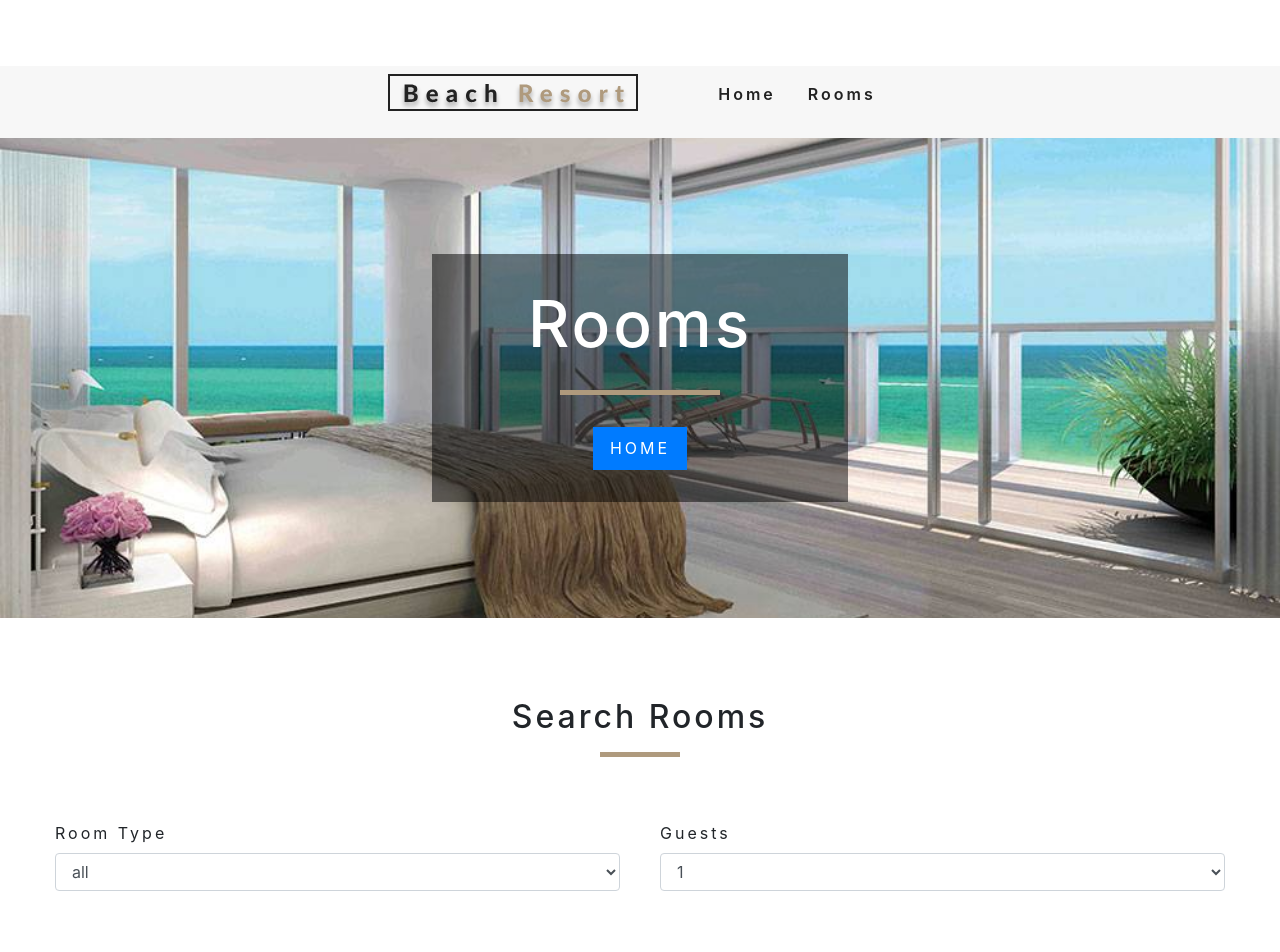
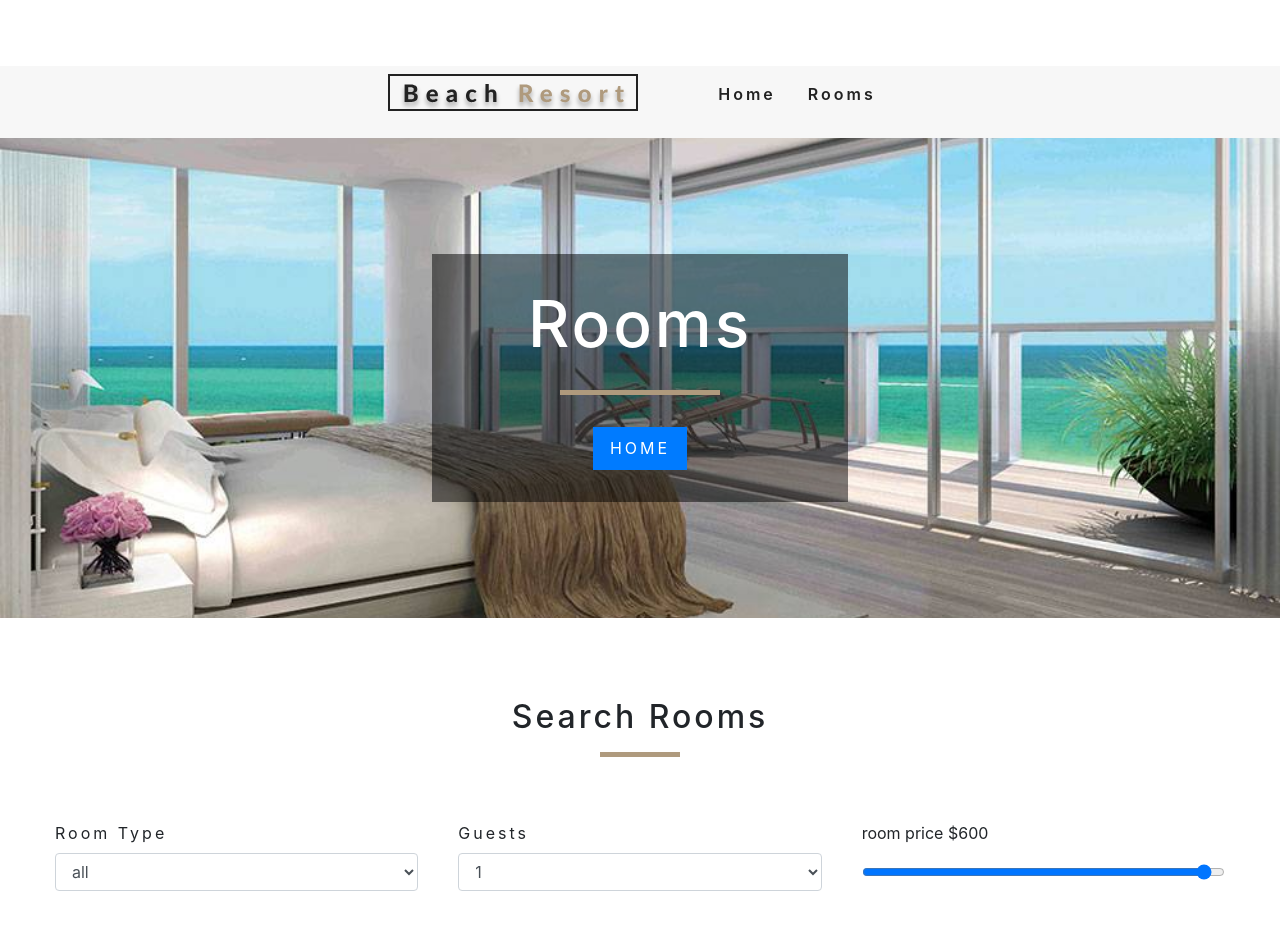
Before and after one commit to mamady310/hotel-rooms, a React (Create React App) app: page /rooms in a window 1280 px wide. Shown: the top 952 px of the page. Built offline with nearby package versions, Linux system fonts and the light colour scheme.

Commit message:
created section to filter by price

```diff
--- a/src/components/RoomsFilter.js
+++ b/src/components/RoomsFilter.js
@@ -39,14 +39,14 @@
         <section className="filter-container">
        <Title title="Search Rooms" />
        <form className="filter-form">
-        {/* {slect type} */}
+        {/* slect type */}
         <div className="form-group">
             <label htmlFor="type">room type</label>
             <select name="type" id="type" value={type} className="form-control" onChange={handleChange}>
                {types}
             </select>
         </div>
-        {/* {end select type} */}
+        {/* end select type */}
          {/* guests */}
          <div className="form-group">
             <label htmlFor="capacity">guests</label>
@@ -55,6 +55,14 @@
             </select>
         </div>
         {/* {end guests} */}
+        {/* room price*/}
+        <div className="form-goup">
+        <label htmlFor="price">
+        room price ${price}
+        </label>
+        <input type="range" name="price" min={minPrice} max={maxPrice} id="price" value={price} onChange={handleChange}className="form-control"/>
+        </div>
+        {/* end room price */}
         </form>
         </section>
     )
--- a/src/components/RoomsList.js
+++ b/src/components/RoomsList.js
@@ -5,9 +5,9 @@
 export default function RoomsList({rooms}) {
 if(rooms.length === 0) {
     return (
-        <>
+        <div className="empty-search">
         <h3>No Rooms matched your search parameters</h3>
-        </>
+        </div>
     )
 }
     return <section className="roomslist">
--- a/src/pages/Home.js
+++ b/src/pages/Home.js
@@ -11,7 +11,7 @@
     return (
     <>
         <Hero>
-            <Banner title="Lavish Rooms" subtitle="Starting at $299">
+            <Banner title="Lavish Rooms" subtitle="Starting at $100">
                 <Link to='/rooms' className="btn-primary">
                     Rooms
                 </Link>
```
